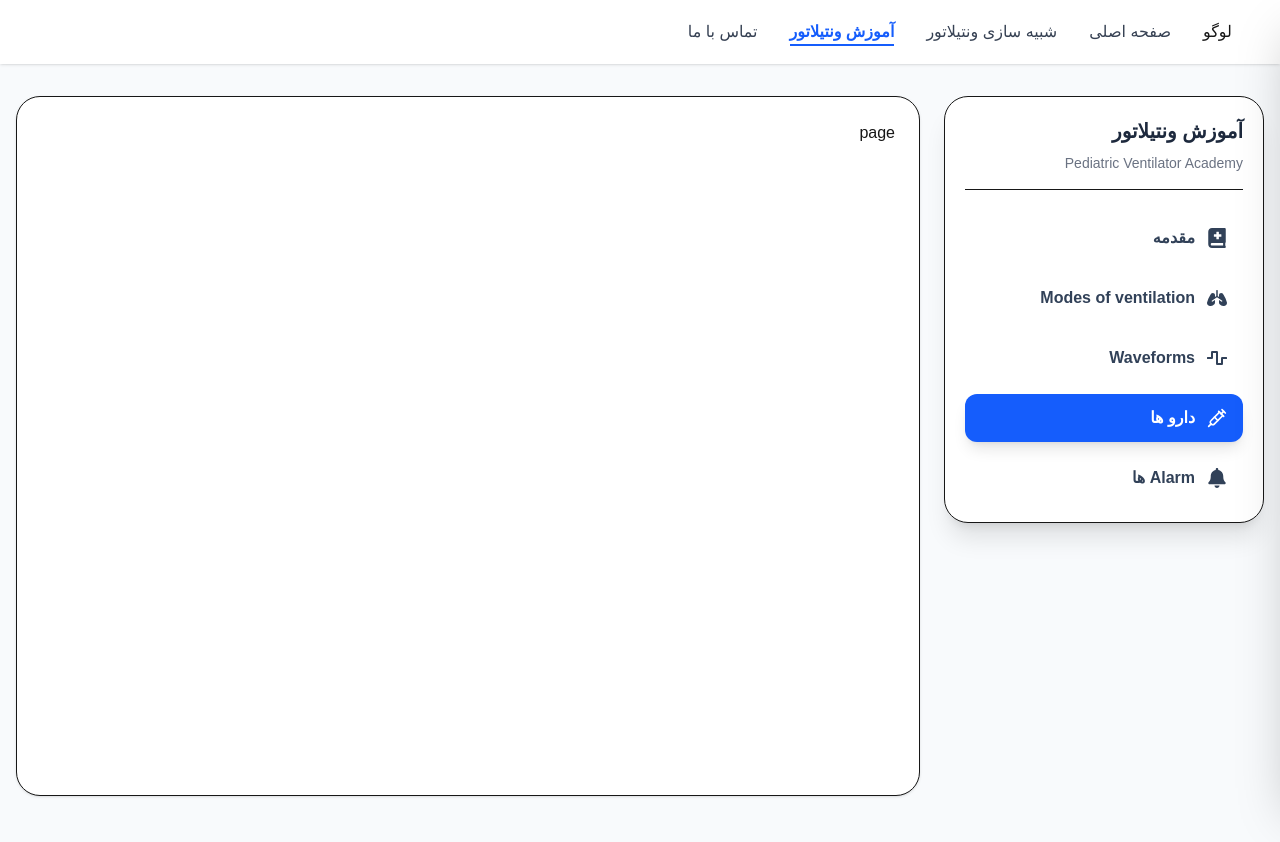
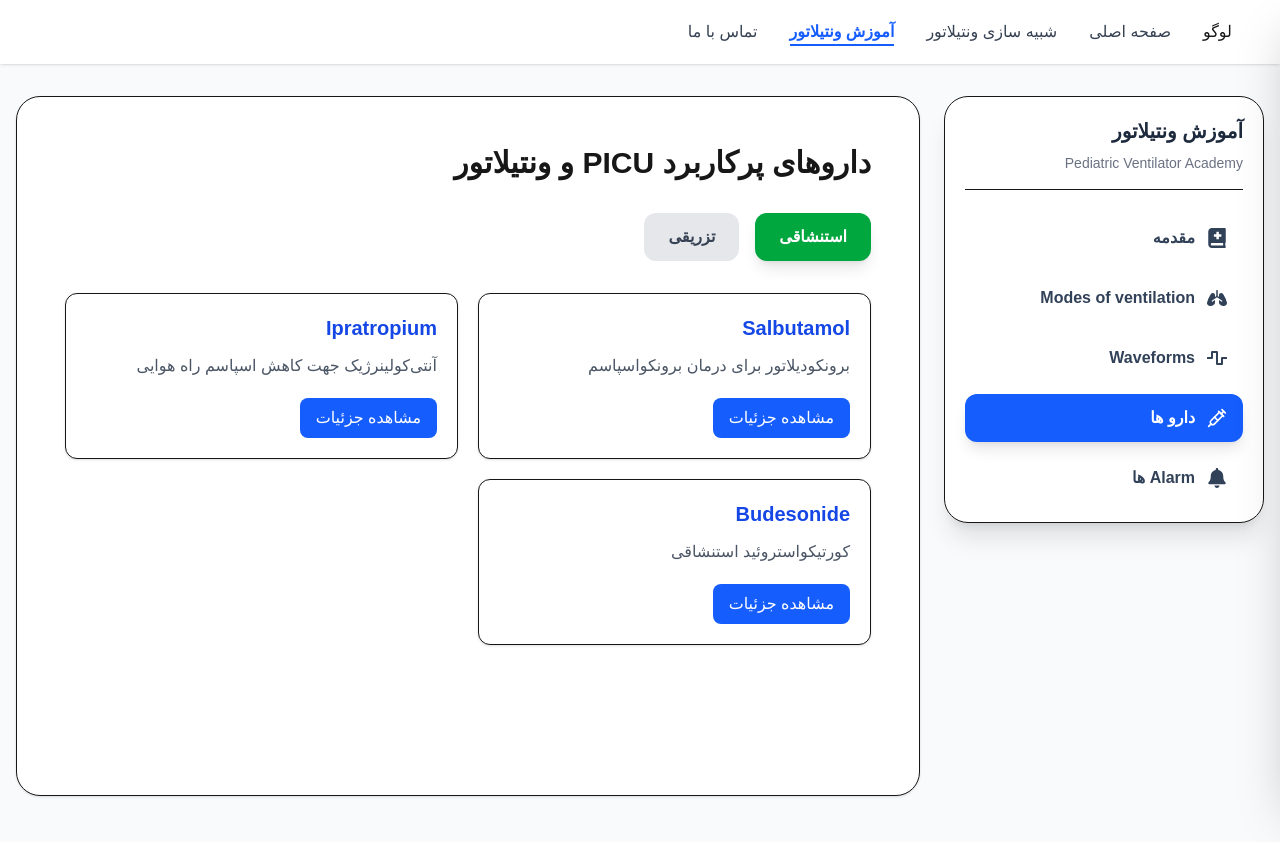
Before and after one commit to mohsenjamalpoor/ventilator-main, a Next.js app: page /ventilatortraining/medicine in a window 1280 px wide. Shown: the top 842 px of the page. Built offline with nearby package versions, Linux system fonts and the light colour scheme.

Commit message:
add medincine

```diff
--- a/src/app/ventilatortraining/medicine/page.js
+++ b/src/app/ventilatortraining/medicine/page.js
@@ -1,7 +1,95 @@
-import React from "react";
+"use client";
+
+import { useState } from "react";
+
+const inhalationMedicines = [
+  {
+    name: "Salbutamol",
+    description: "برونکودیلاتور برای درمان برونکواسپاسم",
+  },
+  {
+    name: "Ipratropium",
+    description: "آنتی‌کولینرژیک جهت کاهش اسپاسم راه هوایی",
+  },
+  {
+    name: "Budesonide",
+    description: "کورتیکواستروئید استنشاقی",
+  },
+];
+
+const injectableMedicines = [
+  {
+    name: "Midazolam",
+    description: "سدیشن بیمار تحت ونتیلاتور",
+  },
+  {
+    name: "Fentanyl",
+    description: "کنترل درد",
+  },
+  {
+    name: "Ketamine",
+    description: "سدیشن و حفظ فشار خون",
+  },
+  {
+    name: "Adrenaline",
+    description: "احیاء و شوک",
+  },
+];
 
 function MedicinePage() {
-  return <div>page</div>;
+  const [activeTab, setActiveTab] = useState("inhalation");
+
+  return (
+    <div className="max-w-6xl mx-auto p-6">
+      <h1 className="text-3xl font-bold mb-8">
+        داروهای پرکاربرد PICU و ونتیلاتور
+      </h1>
+
+      <div className="flex gap-4 mb-8">
+        <button
+          onClick={() => setActiveTab("inhalation")}
+          className={`px-6 py-3 rounded-xl font-bold transition ${
+            activeTab === "inhalation"
+              ? "bg-green-600 text-white shadow-lg"
+              : "bg-gray-200 text-gray-700 hover:bg-gray-300"
+          }`}
+        >
+          استنشاقی
+        </button>
+
+        <button
+          onClick={() => setActiveTab("injectable")}
+          className={`px-6 py-3 rounded-xl font-bold transition ${
+            activeTab === "injectable"
+              ? "bg-blue-600 text-white shadow-lg"
+              : "bg-gray-200 text-gray-700 hover:bg-gray-300"
+          }`}
+        >
+          تزریقی
+        </button>
+      </div>
+
+      <div className="grid md:grid-cols-2 gap-5">
+        {(activeTab === "inhalation"
+          ? inhalationMedicines
+          : injectableMedicines
+        ).map((medicine) => (
+          <div
+            key={medicine.name}
+            className="border rounded-xl p-5 bg-white shadow hover:shadow-lg transition"
+          >
+            <h2 className="text-xl font-bold text-blue-700">{medicine.name}</h2>
+
+            <p className="mt-3 text-gray-600">{medicine.description}</p>
+
+            <button className="mt-5 bg-blue-600 text-white px-4 py-2 rounded-lg hover:bg-blue-700">
+              مشاهده جزئیات
+            </button>
+          </div>
+        ))}
+      </div>
+    </div>
+  );
 }
 
 export default MedicinePage;
```
